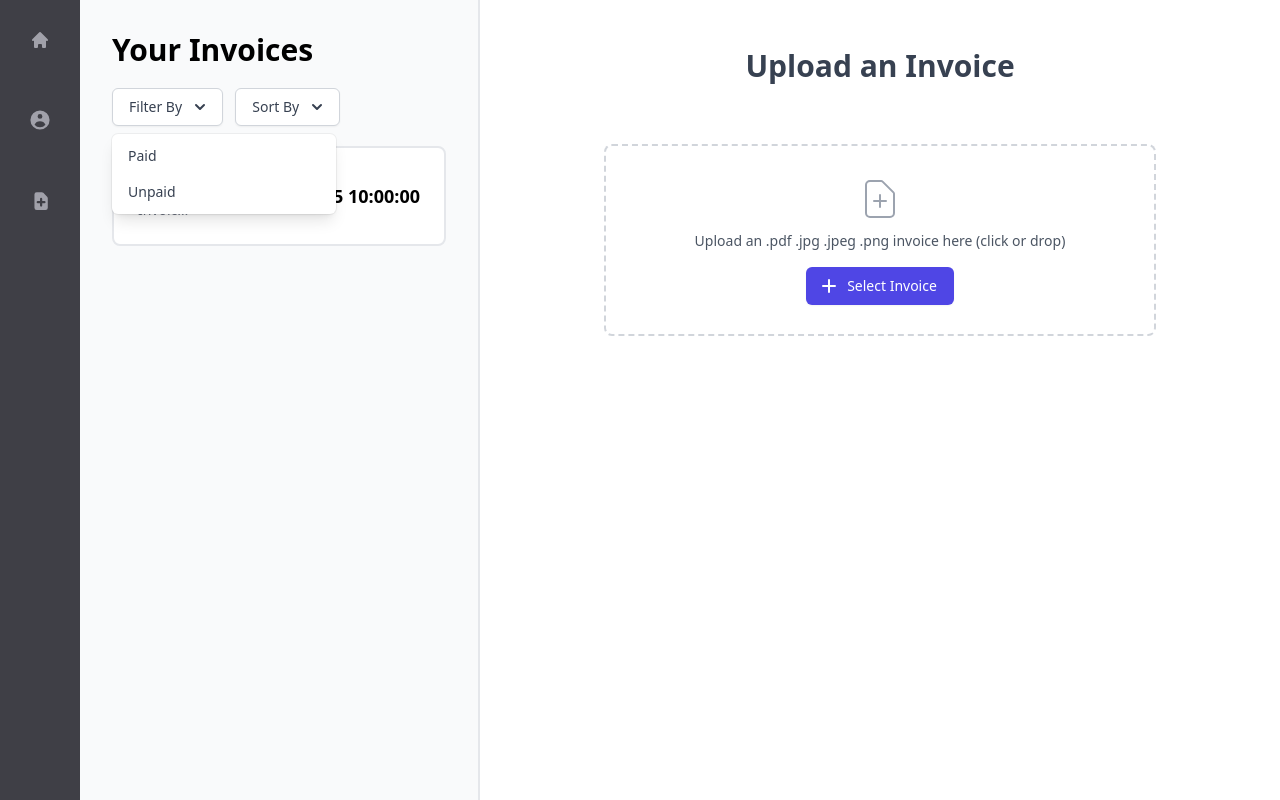
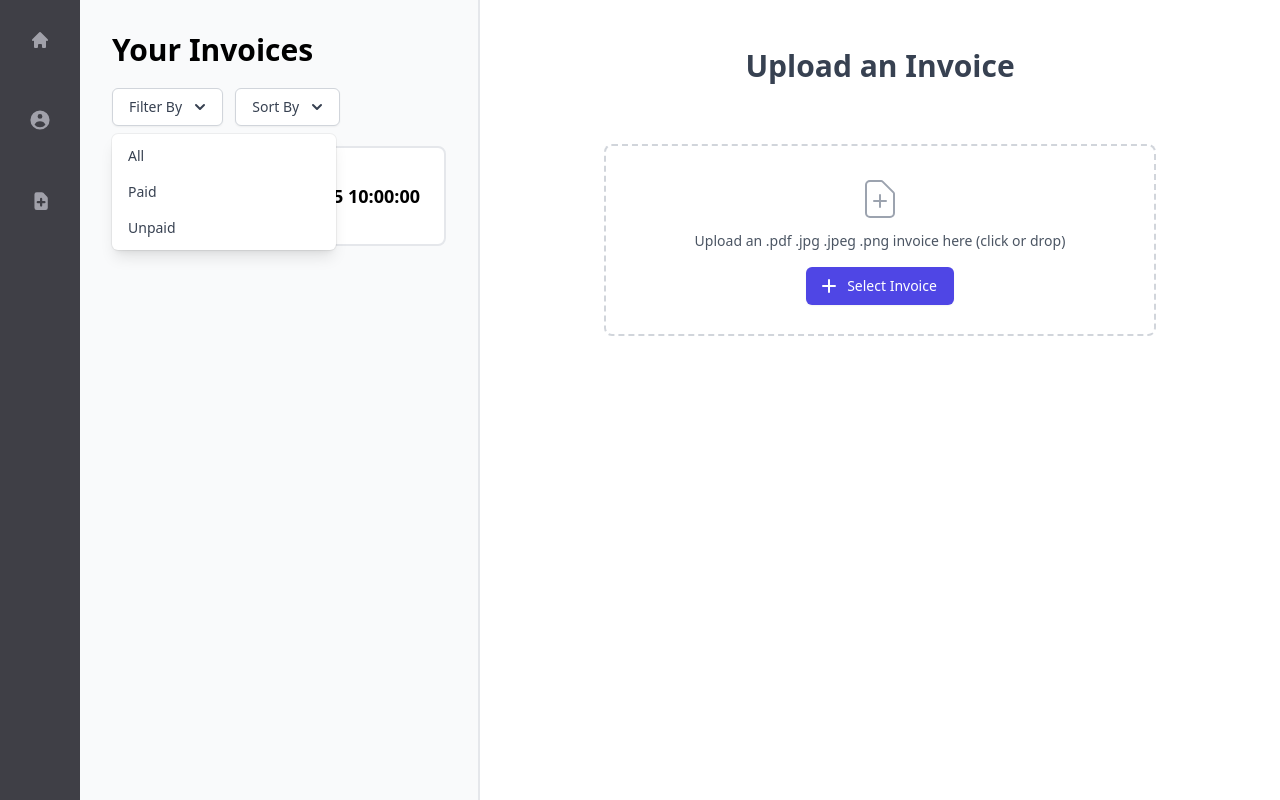
Before and after one commit to ddehueck/automated-accounts-payable, a FastAPI app: template app/frontend/templates/invoices/feed.html in a window 1280 px wide, after a click on "Filter By". Run offline with FastAPI, Linux system fonts and the light colour scheme; the template is opened without the code that fills it: most values are stand-ins (such as "Sample title", 1, 10 or a date in 2020); parts of the project's set-up code (start-up, migrations or seed data) failed here and were passed over; some libraries are stand-ins or nearby versions.

Commit message:
Add all option

```diff
--- a/app/frontend/static/output.css
+++ b/app/frontend/static/output.css
@@ -1586,6 +1586,11 @@ Ensure the default browser behavior of the `hidden` attribute.
   background-color: rgb(67 56 202 / var(--tw-bg-opacity));
 }
 
+.hover\:bg-slate-100:hover {
+  --tw-bg-opacity: 1;
+  background-color: rgb(241 245 249 / var(--tw-bg-opacity));
+}
+
 .hover\:underline:hover {
   -webkit-text-decoration-line: underline;
           text-decoration-line: underline;
--- a/app/frontend/templates/components/invoices/query-menu.html
+++ b/app/frontend/templates/components/invoices/query-menu.html
@@ -25,8 +25,9 @@ x-data="{
         <div x-cloak x-show="showFilterMenu" x-transition:enter="ease-linear duration-100" x-transition:enter-start="opacity-0 scale-95" x-transition:enter-end="opacity-100 scale-100" x-transition:leave="transition-opacity ease-linear duration-75" x-transition:leave-start="opacity-100 scale-100" x-transition:leave-end="opacity-0 scale-95" class="origin-top-right absolute left-0 mt-2 w-56 rounded-md shadow-lg bg-white ring-1 ring-black ring-opacity-5 focus:outline-none" role="menu" aria-orientation="vertical" aria-labelledby="menu-button" tabindex="-1">
             <div class="py-1" role="none">
                 <!-- Active: "bg-gray-100 text-gray-900", Not Active: "text-gray-700" -->
-                <span x-on:click="currentUrl.searchParams.set('filter_by', 'paid'); go();" class="cursor-pointer text-gray-700 block px-4 py-2 text-sm" role="menuitem" tabindex="-1" id="menu-item-0">Paid</span>
-                <span x-on:click="currentUrl.searchParams.set('filter_by', 'due'); go();" class="cursor-pointer text-gray-700 block px-4 py-2 text-sm" role="menuitem" tabindex="-1" id="menu-item-1">Unpaid</span>
+                <span x-on:click="currentUrl.searchParams.set('filter_by', 'all'); go();" class="cursor-pointer text-gray-700 block px-4 py-2 text-sm hover:bg-slate-100" role="menuitem" tabindex="-1" id="menu-item-0">All</span>
+                <span x-on:click="currentUrl.searchParams.set('filter_by', 'paid'); go();" class="cursor-pointer text-gray-700 block px-4 py-2 text-sm hover:bg-slate-100" role="menuitem" tabindex="-1" id="menu-item-0">Paid</span>
+                <span x-on:click="currentUrl.searchParams.set('filter_by', 'due'); go();" class="cursor-pointer text-gray-700 block px-4 py-2 text-sm hover:bg-slate-100" role="menuitem" tabindex="-1" id="menu-item-1">Unpaid</span>
             </div>
         </div>
     </div>
@@ -46,9 +47,9 @@ x-data="{
         <div x-cloak x-show="showSortMenu" x-transition:enter="ease-linear duration-100" x-transition:enter-start="opacity-0 scale-95" x-transition:enter-end="opacity-100 scale-100" x-transition:leave="transition-opacity ease-linear duration-75" x-transition:leave-start="opacity-100 scale-100" x-transition:leave-end="opacity-0 scale-95" class="origin-top-right absolute left-0 mt-2 w-56 rounded-md shadow-lg bg-white ring-1 ring-black ring-opacity-5 focus:outline-none" role="menu" aria-orientation="vertical" aria-labelledby="menu-button" tabindex="-1">
             <div class="py-1" role="none">
                 <!-- Active: "bg-gray-100 text-gray-900", Not Active: "text-gray-700" -->
-                <span x-on:click="currentUrl.searchParams.set('sort_by', 'due_date'); go();" class="cursor-pointer text-gray-700 block px-4 py-2 text-sm" role="menuitem" tabindex="-1" id="menu-item-0">Due Date</span>
-                <span x-on:click="currentUrl.searchParams.set('sort_by', 'amount_due'); go();" class="cursor-pointer text-gray-700 block px-4 py-2 text-sm" role="menuitem" tabindex="-1" id="menu-item-1">Amount Due</span>
-                <span x-on:click="currentUrl.searchParams.set('sort_by', 'date_added'); go();" class="cursor-pointer text-gray-700 block px-4 py-2 text-sm" role="menuitem" tabindex="-1" id="menu-item-1">Date Added</span>
+                <span x-on:click="currentUrl.searchParams.set('sort_by', 'due_date'); go();" class="cursor-pointer text-gray-700 block px-4 py-2 text-sm hover:bg-slate-100" role="menuitem" tabindex="-1" id="menu-item-0">Due Date</span>
+                <span x-on:click="currentUrl.searchParams.set('sort_by', 'amount_due'); go();" class="cursor-pointer text-gray-700 block px-4 py-2 text-sm hover:bg-slate-100" role="menuitem" tabindex="-1" id="menu-item-1">Amount Due</span>
+                <span x-on:click="currentUrl.searchParams.set('sort_by', 'date_added'); go();" class="cursor-pointer text-gray-700 block px-4 py-2 text-sm hover:bg-slate-100" role="menuitem" tabindex="-1" id="menu-item-1">Date Added</span>
             </div>
         </div>
     </div>
--- a/app/invoices/db_utils.py
+++ b/app/invoices/db_utils.py
@@ -52,6 +52,9 @@ def get_invoices_by_user(
         invoices_query = invoices_query.filter_by(is_paid=True)
     elif filter_by == "due":
         invoices_query = invoices_query.filter_by(is_paid=False)
+    elif filter_by == "all":
+        # TODO Add enumerations
+        pass
 
     invoices_query = invoices_query.limit(limit).offset(offset)
     return invoices_query.all()
--- a/app/invoices/router.py
+++ b/app/invoices/router.py
@@ -76,7 +76,7 @@ async def post_upload_invoice(file: UploadFile = File(...), user_id: str = Depen
     # Upload image to S3
     extension = file.content_type.split("/")[1]
     # TODO: return image uri
-    formatted_invoice.image_uri = upload_image_obj(file_data, f"{user_id}-{str(ulid.ulid())}", extension)
+    formatted_invoice.image_uri = upload_image_obj(file_data, f"{str(ulid.ulid())}", extension)
 
     with SessionLocal() as db:
         db_invoice = save_invoice(db, formatted_invoice)
```
